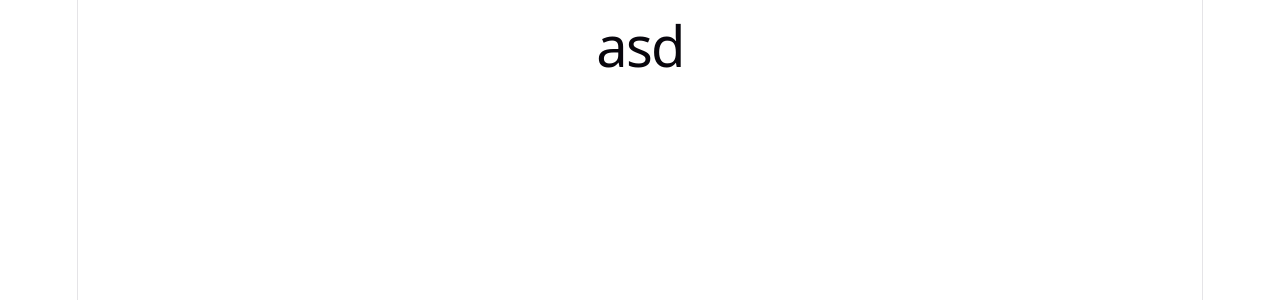
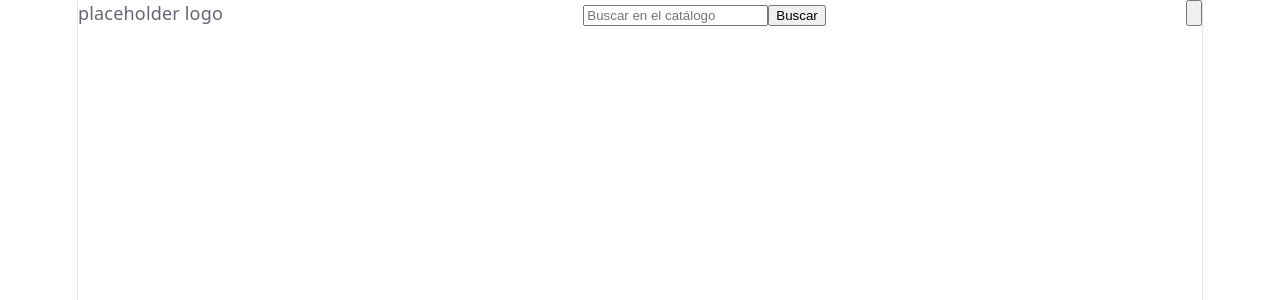
Before and after one commit to Matias-Ezeq/TP1-CIU-Tienda-online, a React (Vite) app in the folder tienda-online/: page / in a window 1280 px wide. Shown: the top 300 px of the page. Built offline with nearby package versions, Linux system fonts and the light colour scheme.

Commit message:
Implementación básica del componente Header

```diff
--- a/tienda-online/src/App.jsx
+++ b/tienda-online/src/App.jsx
@@ -1,9 +1,9 @@
+import Header from "./components/Header.jsx"
+
 function App() {
   return (
     <>
-    <h1>
-      asd
-    </h1>
+    <Header/>
     <routes>
       <route path='/' element={<></>}/>
     </routes>
--- /dev/null
+++ b/tienda-online/src/components/Header.jsx
@@ -0,0 +1,11 @@
+import { FontAwesomeIcon } from "@fortawesome/react-fontawesome"
+
+function Header(){
+    return(
+        <header style={{display:"flex", justifyContent:"space-between"}}>
+            <div>placeholder logo</div> <div><input name="busqueda" type="search" placeholder="Buscar en el catálogo"/><input name="buscar" type="button" value="Buscar"/></div> <button><FontAwesomeIcon icon="fa-solid fa-cart-shopping" /></button>
+        </header>
+    )
+}
+
+export default Header
```
